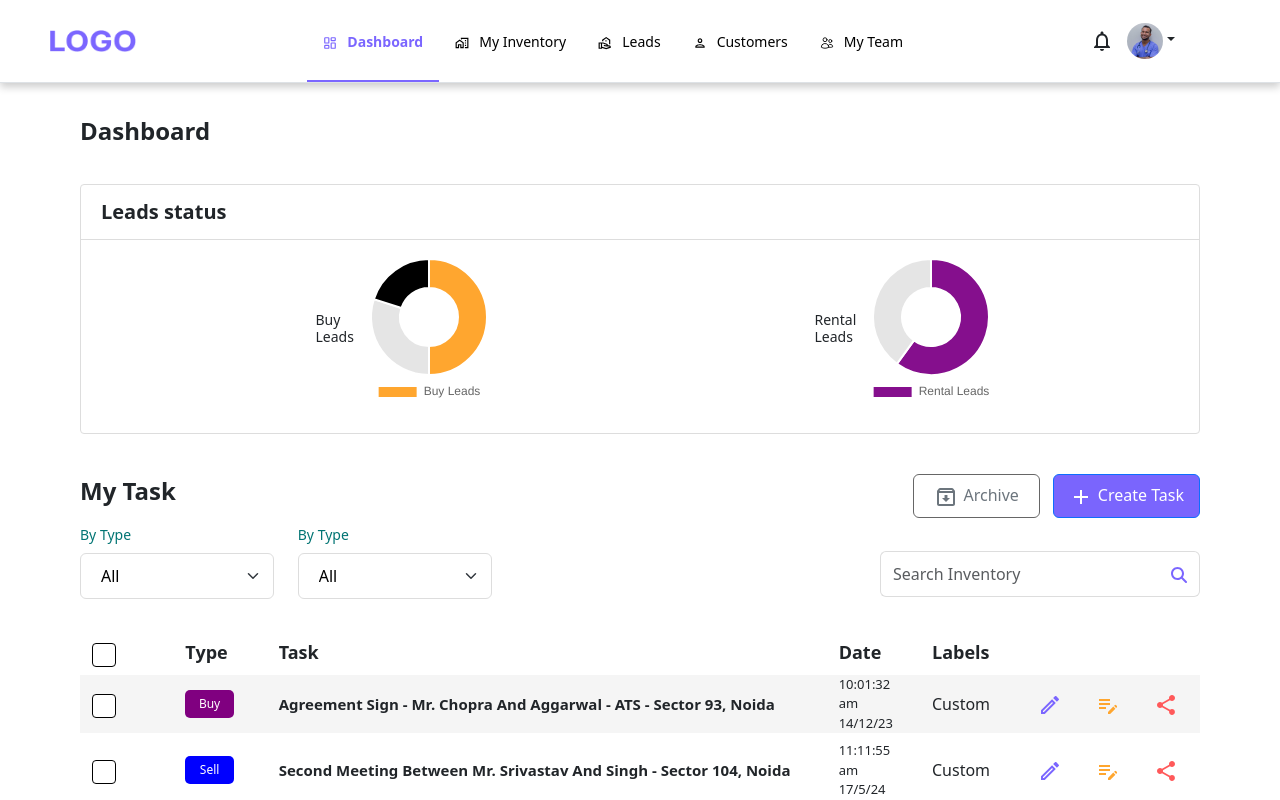
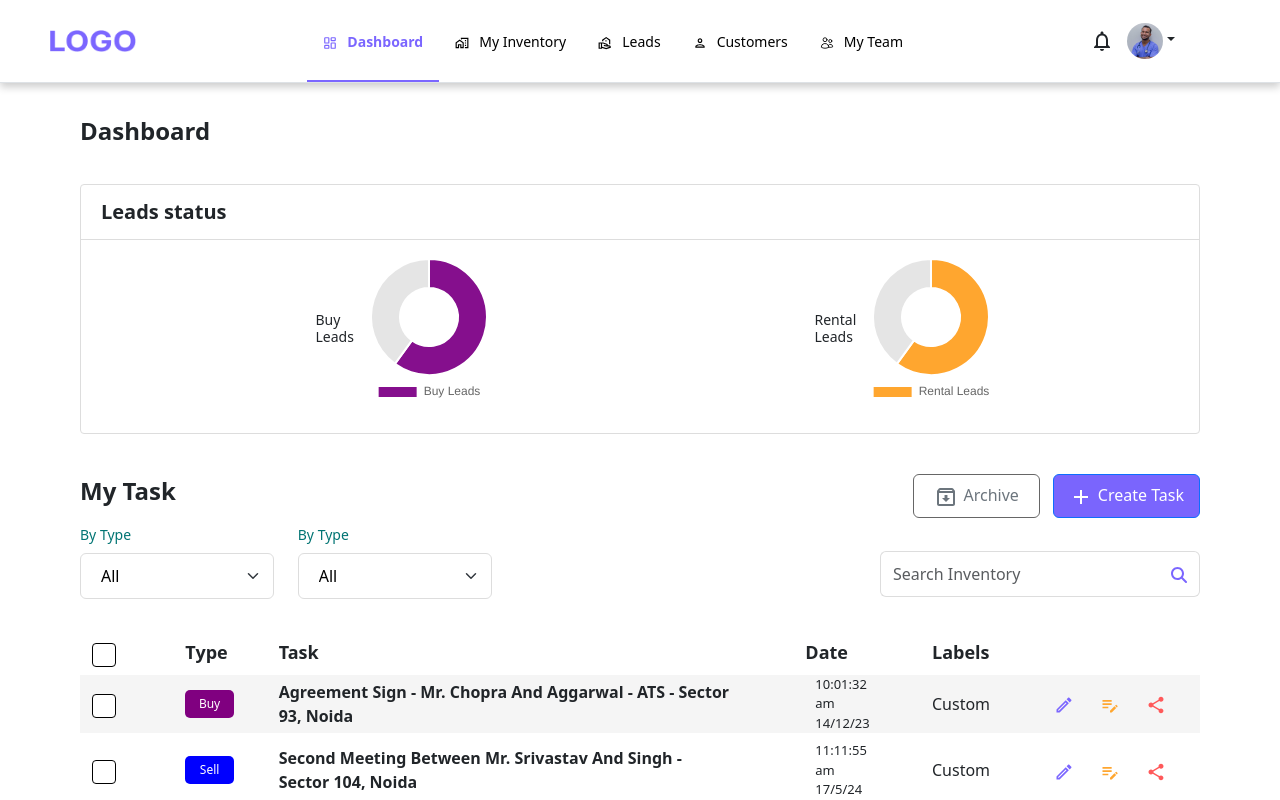
Before and after one commit to hariomsep21/CRM-project, a React (Vite) app in the folder CRM-Project/: page /dashboard in a window 1280 px wide. Shown: the top 800 px of the page. Built offline with nearby package versions, Linux system fonts and the light colour scheme.

Commit message:
solve mistake in dashboard

```diff
--- a/CRM-Project/src/components/Dashboard_comp/LeadStatus.jsx
+++ b/CRM-Project/src/components/Dashboard_comp/LeadStatus.jsx
@@ -38,8 +38,8 @@ const buyData = {
   datasets: [
     {
       label: "Leads",
-      data: [50, 30, 20],
-      backgroundColor: ["#ffa62f", "#e5e5e5", "black"],
+      data: [60, 40],
+      backgroundColor: ["#850f8d", "#e5e5e5"],
       hoverOffset: 4,
     },
   ],
@@ -50,8 +50,8 @@ const rentalData = {
   datasets: [
     {
       label: "Leads",
-      data: [60, 40], // Adjust the percentages as needed
-      backgroundColor: ["#850f8d", "#e5e5e5"], // Custom colors for rental
+      data: [60, 40],
+      backgroundColor: ["#ffa62f", "#e5e5e5"],
       hoverOffset: 4,
     },
   ],
--- a/CRM-Project/src/components/Dashboard_comp/MyTask.jsx
+++ b/CRM-Project/src/components/Dashboard_comp/MyTask.jsx
@@ -35,9 +35,10 @@ const MyTask = () => {
               id="labelDropdown"
             >
               <option value="all">All</option>
-              <option value="urgent">Urgent</option>
-              <option value="important">Important</option>
-              <option value="normal">Normal</option>
+              <option value="urgent">Buy</option>
+              <option value="important">Sell</option>
+              <option value="normal">Rental</option>
+              <option value="normal">Req. Urgent Attention</option>
             </select>
           </div>
           <div className="mb-3">
@@ -52,9 +53,10 @@ const MyTask = () => {
               id="labelDropdown2"
             >
               <option value="all">All</option>
-              <option value="urgent">Urgent</option>
-              <option value="important">Important</option>
-              <option value="normal">Normal</option>
+              <option value="urgent">This Week</option>
+              <option value="important">This Month</option>
+              <option value="normal">This Year</option>
+              <option value="normal">Req. Urgent Attention</option>
             </select>
           </div>
         </div>
--- a/CRM-Project/src/components/Dashboard_comp/Table.jsx
+++ b/CRM-Project/src/components/Dashboard_comp/Table.jsx
@@ -1,8 +1,13 @@
-import React from "react";
+import React, { useState } from "react";
 import style from "./Table.module.css";
 import { MdOutlineEdit, MdShare, MdEditNote } from "react-icons/md";
+import { Modal, Button, Form } from "react-bootstrap";
 
 function Table() {
+  const [showNoteModal, setShowNoteModal] = useState(false);
+  const [currentTaskId, setCurrentTaskId] = useState(null);
+  const [note, setNote] = useState("");
+
   const tasks = [
     {
       id: 1,
@@ -34,6 +39,29 @@ function Table() {
     },
   ];
 
+  const handleEditNotes = (taskId) => {
+    setCurrentTaskId(taskId); // Set the current task ID
+    setShowNoteModal(true); // Show the note modal
+  };
+
+  // Function to handle closing the note modal
+  const handleCloseNoteModal = () => {
+    setShowNoteModal(false); // Hide the note modal
+    setCurrentTaskId(null); // Clear the current task ID
+  };
+
+  // Function to handle changes in the note textarea
+  const handleNoteChange = (event) => {
+    setNote(event.target.value);
+  };
+
+  // Function to handle saving the note
+  const handleSaveNote = () => {
+    // Implement save logic here
+    console.log("Note saved:", note);
+    handleCloseNoteModal();
+  };
+
   return (
     <div className="container">
       <div className="row mt-4">
@@ -45,8 +73,8 @@ function Table() {
           />
         </div>
         <div className={`col-md-1 ${style.mytask_table_title}`}>Type</div>
-        <div className={`col-md-6 ${style.mytask_table_title}`}>Task</div>
-        <div className={`col-md-1 ${style.mytask_table_title}`}>Date</div>
+        <div className={`col-md-5 ${style.mytask_table_title}`}>Task</div>
+        <div className={`col-md-2 ${style.mytask_table_title_date}`}>Date</div>
         <div className={`col-md-1 ${style.mytask_table_title}`}>Labels</div>
         <div className={`col-md-2 ${style.mytask_table_title}`}></div>
       </div>
@@ -92,22 +120,63 @@ function Table() {
               {task.type}
             </div>
           </div>
-          <div className={`col-md-6 ${style.task_detail}`}>{task.task}</div>
-          <div className={`col-md-1 ${style.task_date}`}>{task.date}</div>
+          <div className={`col-md-5 pe-0 ${style.task_detail}`}>
+            {task.task}
+          </div>
+          <div className={`col-md-2 ${style.task_date}`}>{task.date}</div>
           <div className={`col-md-1 ${style.task_labels}`}>{task.labels}</div>
           <div className="col-md-2 d-flex">
-            <button className="btn  me-2">
+            <button className="btn ms-3">
               <MdOutlineEdit className={`${style.editIcon}`} />
             </button>
-            <button className="btn  me-2">
+            <button className="btn" onClick={() => handleEditNotes(task.id)}>
               <MdEditNote className={`${style.editNoteIcon}`} />
             </button>
-            <button className="btn ">
+            <button className="btn">
               <MdShare className={`${style.shareIcon}`} />
             </button>
           </div>
         </div>
       ))}
+
+      {/* Note Form Modal */}
+
+      <Modal show={showNoteModal} onHide={handleCloseNoteModal} centered>
+        <Modal.Header>
+          <Modal.Title>Add Note</Modal.Title>
+        </Modal.Header>
+        <Modal.Body>
+          <div>
+            <span className={`${style.typeBtn}`}>
+              {tasks.find((task) => task.id === currentTaskId)?.type}
+            </span>
+            <div className={`${style.subheadingTask}`}>
+              {tasks.find((task) => task.id === currentTaskId)?.task}
+            </div>
+          </div>
+
+          <Form>
+            <Form.Group controlId="formNote">
+              <Form.Control
+                as="textarea"
+                rows={4}
+                value={note}
+                onChange={handleNoteChange}
+                style={{ marginTop: 20 }}
+                placeholder="Write here"
+              />
+            </Form.Group>
+          </Form>
+        </Modal.Body>
+        <Modal.Footer>
+          <Button variant="secondary" onClick={handleCloseNoteModal}>
+            Cancel
+          </Button>
+          <Button variant="primary" onClick={handleSaveNote}>
+            Save Note
+          </Button>
+        </Modal.Footer>
+      </Modal>
     </div>
   );
 }
--- a/CRM-Project/src/components/Dashboard_comp/Table.module.css
+++ b/CRM-Project/src/components/Dashboard_comp/Table.module.css
@@ -3,14 +3,21 @@
   font-weight: bold;
 }
 
+.mytask_table_title_date {
+  font-size: 18px;
+  font-weight: bold;
+  text-align: center;
+}
+
 .task_detail {
-  font-size: 15px;
+  font-size: 16px;
   font-weight: 600;
 }
 
 .task_date {
   font-size: 13px;
   font-weight: 500;
+  padding: 0px 58px 0px 82px;
 }
 
 .task_labels {
@@ -25,7 +32,6 @@
 }
 
 .typeBtn {
-  color: white;
   padding: 2px 10px;
   border-radius: 5px;
   width: 70%;
@@ -35,8 +41,8 @@
 .editIcon,
 .editNoteIcon,
 .shareIcon {
-  width: 24px;
-  height: 24px;
+  width: 20px;
+  height: 20px;
 }
 
 .editIcon {
```
